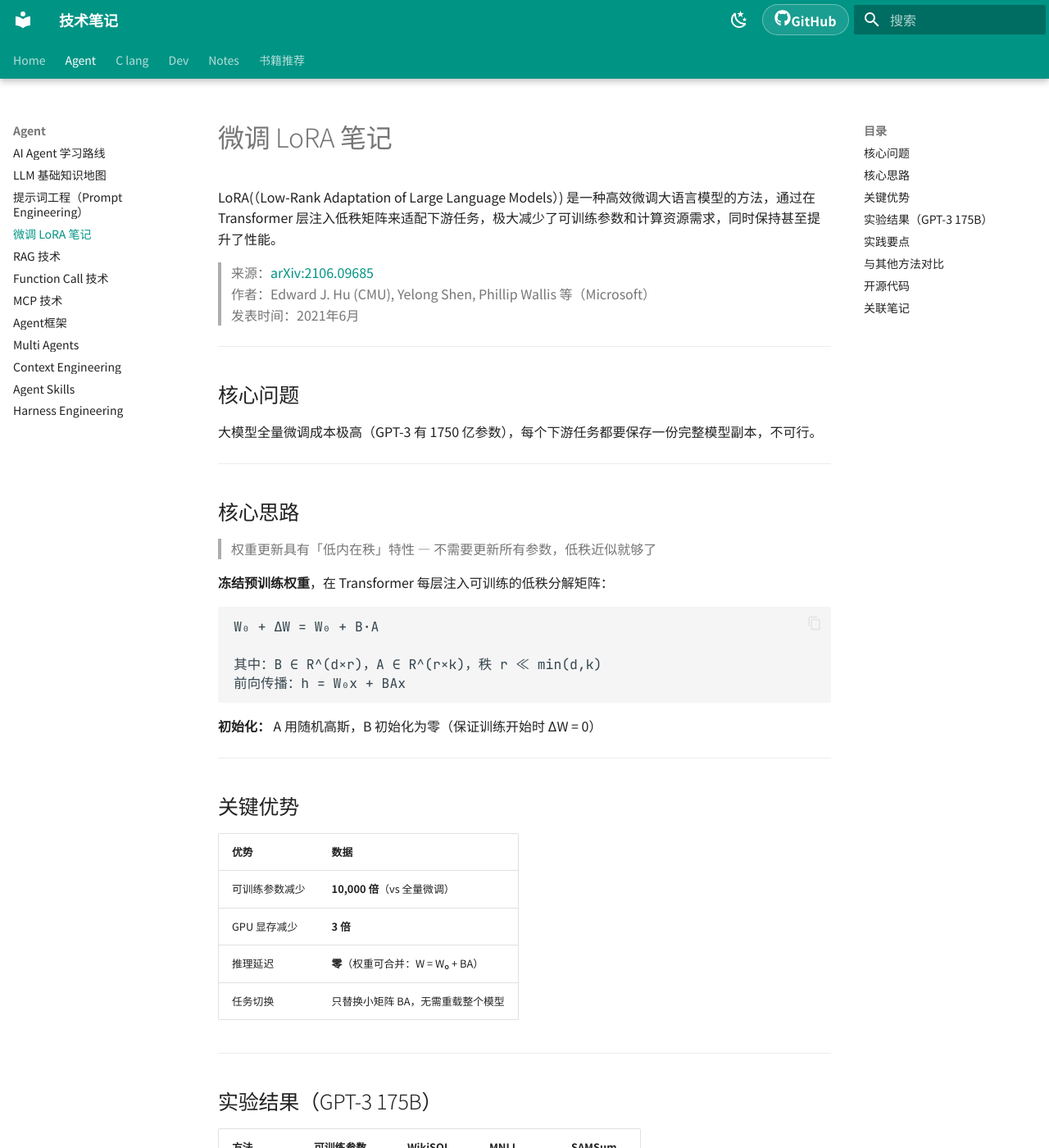
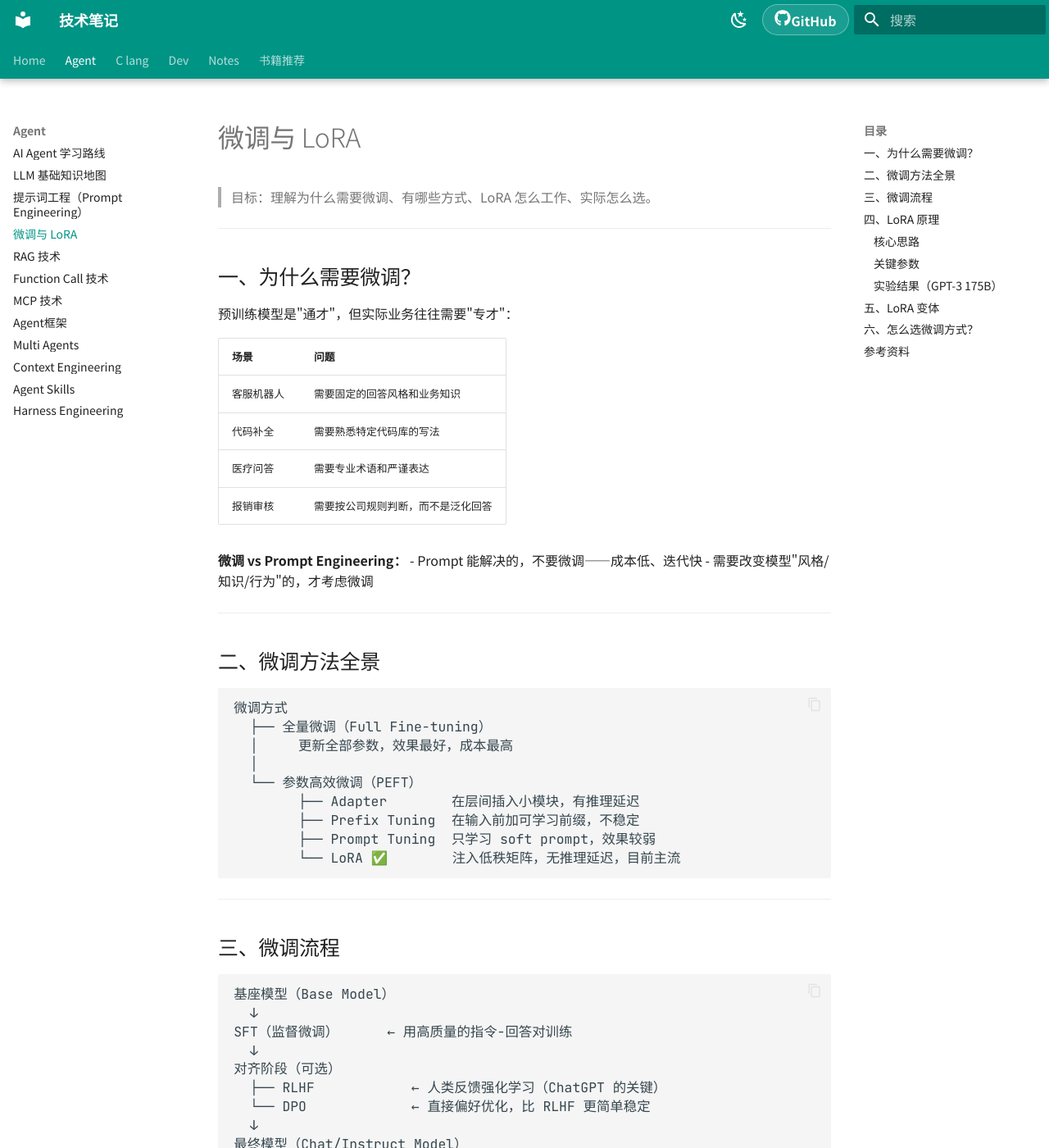
Before and after one commit to yangyinmiao/my-notes, an MkDocs documentation site: the page built from docs/agent/03-微调与LoRA.md, in a window 1280 px wide and 1400 px high. Shown: the whole window at 82% size. Built offline with MkDocs 1.6.1 and Material for MkDocs 9.7.7, drawn with Linux system fonts in a browser that asks for light colours; some of the changed text lies outside the part shown.

Commit message:
重写 03-微调与LoRA.md：补全微调全景/SFT/DPO/QLoRA变体，知识地图风格

````diff
--- a/docs/agent/03-微调与LoRA.md
+++ b/docs/agent/03-微调与LoRA.md
@@ -1,84 +1,146 @@
-# 微调 LoRA 笔记
-LoRA(（Low-Rank Adaptation of Large Language Models）) 是一种高效微调大语言模型的方法，通过在 Transformer 层注入低秩矩阵来适配下游任务，极大减少了可训练参数和计算资源需求，同时保持甚至提升了性能。
-> 来源：[arXiv:2106.09685](https://arxiv.org/abs/2106.09685)
-> 作者：Edward J. Hu (CMU), Yelong Shen, Phillip Wallis 等（Microsoft）
-> 发表时间：2021年6月
+# 微调与 LoRA
+
+> 目标：理解为什么需要微调、有哪些方式、LoRA 怎么工作、实际怎么选。
 
 ---
 
-## 核心问题
+## 一、为什么需要微调？
 
-大模型全量微调成本极高（GPT-3 有 1750 亿参数），每个下游任务都要保存一份完整模型副本，不可行。
+预训练模型是"通才"，但实际业务往往需要"专才"：
+
+| 场景 | 问题 |
+|------|------|
+| 客服机器人 | 需要固定的回答风格和业务知识 |
+| 代码补全 | 需要熟悉特定代码库的写法 |
+| 医疗问答 | 需要专业术语和严谨表达 |
+| 报销审核 | 需要按公司规则判断，而不是泛化回答 |
+
+**微调 vs Prompt Engineering：**
+- Prompt 能解决的，不要微调——成本低、迭代快
+- 需要改变模型"风格/知识/行为"的，才考虑微调
 
 ---
 
-## 核心思路
-
-> 权重更新具有「低内在秩」特性 — 不需要更新所有参数，低秩近似就够了
-
-**冻结预训练权重**，在 Transformer 每层注入可训练的低秩分解矩阵：
+## 二、微调方法全景
 
 ```
-W₀ + ΔW = W₀ + B·A
-
-其中：B ∈ R^(d×r)，A ∈ R^(r×k)，秩 r ≪ min(d,k)
-前向传播：h = W₀x + BAx
+微调方式
+  ├── 全量微调（Full Fine-tuning）
+  │     更新全部参数，效果最好，成本最高
+  │
+  └── 参数高效微调（PEFT）
+        ├── Adapter        在层间插入小模块，有推理延迟
+        ├── Prefix Tuning  在输入前加可学习前缀，不稳定
+        ├── Prompt Tuning  只学习 soft prompt，效果较弱
+        └── LoRA ✅        注入低秩矩阵，无推理延迟，目前主流
 ```
-
-**初始化：** A 用随机高斯，B 初始化为零（保证训练开始时 ΔW = 0）
 
 ---
 
-## 关键优势
+## 三、微调流程
 
-| 优势 | 数据 |
-|------|------|
-| 可训练参数减少 | **10,000 倍**（vs 全量微调）|
-| GPU 显存减少 | **3 倍** |
-| 推理延迟 | **零**（权重可合并：W = W₀ + BA）|
-| 任务切换 | 只替换小矩阵 BA，无需重载整个模型 |
+```
+基座模型（Base Model）
+  ↓
+SFT（监督微调）      ← 用高质量的指令-回答对训练
+  ↓
+对齐阶段（可选）
+  ├── RLHF            ← 人类反馈强化学习（ChatGPT 的关键）
+  └── DPO             ← 直接偏好优化，比 RLHF 更简单稳定
+  ↓
+最终模型（Chat/Instruct Model）
+```
+
+**SFT 数据格式：**
+```json
+{
+  "instruction": "将以下报销申请分类为：差旅费/餐饮费/办公用品",
+  "input": "高铁票 580 元，北京-上海",
+  "output": "差旅费"
+}
+```
 
 ---
 
-## 实验结果（GPT-3 175B）
+## 四、LoRA 原理
 
-| 方法 | 可训练参数 | WikiSQL | MNLI | SAMSum |
-|------|-----------|---------|------|--------|
-| 全量微调 | 175,255M | 73.8 | 89.5 | 52.0 |
-| **LoRA** | **4.7M (0.01%)** | 73.4 | **91.7** | **53.8** |
+### 核心思路
 
-> 0.01% 的参数量，达到甚至超越全量微调！
+> 权重更新具有「低内在秩」特性——不需要更新所有参数，低秩近似就够了
+
+**冻结预训练权重**，在 Transformer 层旁边插入可训练的低秩矩阵：
+
+```
+原来：h = W₀ · x
+
+LoRA：h = W₀ · x + B · A · x
+            ↑          ↑
+         冻结不动    只训练这两个小矩阵
+
+其中：B ∈ R^(d×r)，A ∈ R^(r×k)，秩 r ≪ min(d,k)
+```
+
+**初始化：** A 用随机高斯，B 初始化为零 → 训练开始时 ΔW = 0，不破坏原模型
+
+**推理时**：直接合并 `W = W₀ + BA`，零额外延迟
 
 ---
 
-## 实践要点
+### 关键参数
 
-- 通常只对 **Wq、Wv**（注意力权重）应用 LoRA，MLP 层不动
-- 秩 **r=4** 通常已足够，增大 r 收益递减
-- 同时适配 Wq + Wv 比只适配其中一个效果更好
-- 学到的 ΔW 主要放大预训练权重中不显著的方向（任务特定的适配）
+| 参数 | 含义 | 推荐值 |
+|------|------|-------|
+| **r（秩）** | 低秩矩阵的维度，越大参数越多 | 4~16，r=4 通常够用 |
+| **alpha** | 缩放系数，影响 LoRA 权重的学习率 | 通常设为 r 的 2 倍 |
+| **target_modules** | 对哪些层应用 LoRA | 通常选 Wq、Wv |
+| **dropout** | LoRA 层的 dropout | 0.05~0.1 |
 
 ---
 
-## 与其他方法对比
+### 实验结果（GPT-3 175B）
 
-| 方法 | 推理延迟 | 参数量 | 效果 |
-|------|---------|--------|------|
-| 全量微调 | 无 | 全部 | 最优基线 |
-| Adapter | 有（串行层） | 少 | 略低 |
-| Prefix Tuning | 无 | 少 | 不稳定 |
-| **LoRA** | **无** | **极少** | **持平或更优** |
+| 方法 | 可训练参数 | WikiSQL | MNLI |
+|------|-----------|---------|------|
+| 全量微调 | 175,255M | 73.8 | 89.5 |
+| **LoRA** | **4.7M（0.01%）** | 73.4 | **91.7** |
+
+> 0.01% 的参数量，效果持平甚至更好。
 
 ---
 
-## 开源代码
+## 五、LoRA 变体
 
-GitHub: https://github.com/microsoft/LoRA
+| 变体 | 改进点 |
+|------|-------|
+| **QLoRA** | 将基座模型量化为 INT4 存储，显存再减 75%，可在消费级 GPU 上微调 70B 模型 |
+| **DoRA** | 将权重分解为幅度和方向分别优化，效果更接近全量微调 |
+| **LoRA+** | 对 A、B 矩阵使用不同学习率，训练更稳定 |
+
+**实践首选**：QLoRA — 显存需求小，效果够用，工具链成熟（Hugging Face PEFT + bitsandbytes）
 
 ---
 
-## 关联笔记
+## 六、怎么选微调方式？
 
-- [[AI应用技术串讲]]
-- [[微调]]
-- [[提示词工程]]
+```
+有足够算力（A100 × 多卡）且追求最佳效果？
+  → 全量微调
+
+资源有限（单卡 / 消费级 GPU）？
+  → QLoRA
+
+模型已经够好，只需要改风格/格式？
+  → Prompt Engineering 或 SFT 少量数据
+
+需要对齐人类偏好（不能输出有害内容等）？
+  → SFT → DPO（比 RLHF 更简单）
+```
+
+---
+
+## 参考资料
+
+- [LoRA 原论文](https://arxiv.org/abs/2106.09685) — arXiv:2106.09685
+- [QLoRA 原论文](https://arxiv.org/abs/2305.14314) — arXiv:2305.14314
+- [Hugging Face PEFT 文档](https://huggingface.co/docs/peft)
+- [Axolotl](https://github.com/axolotl-ai-cloud/axolotl) — 主流微调框架
````
